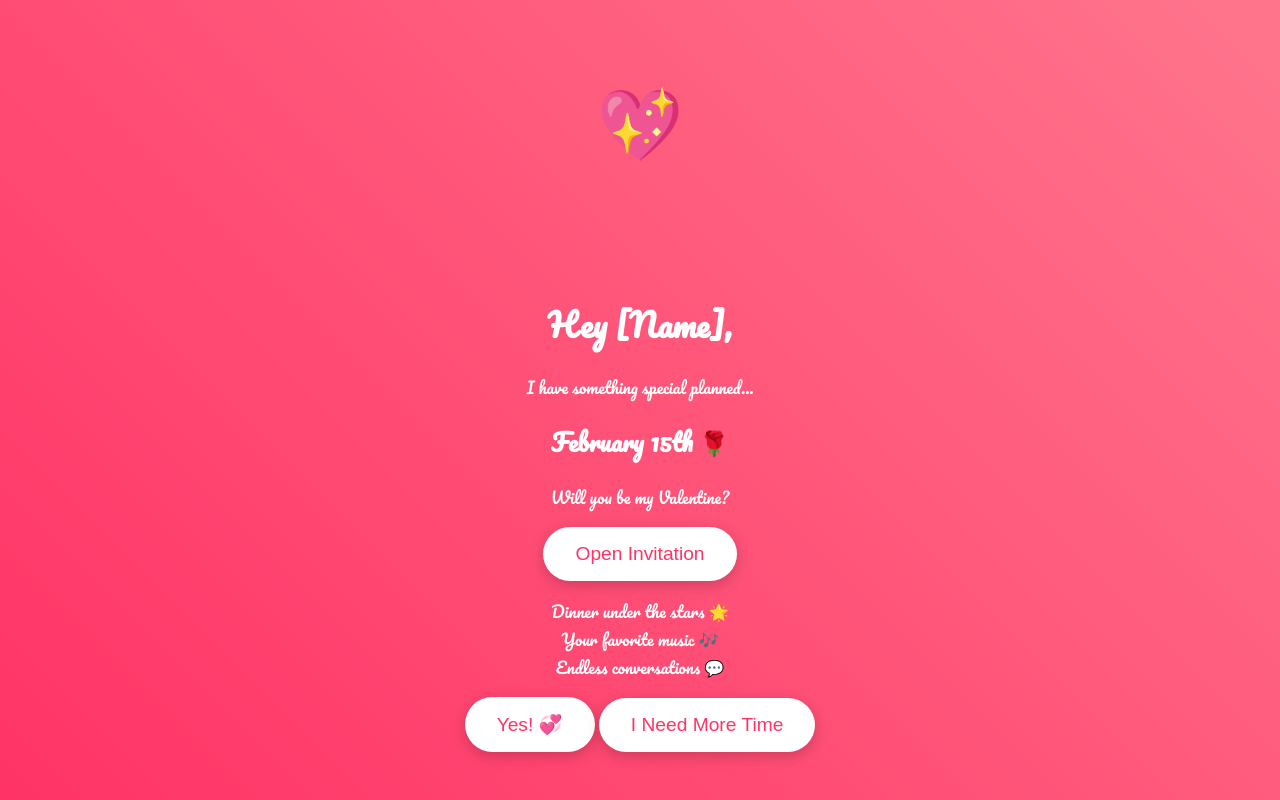
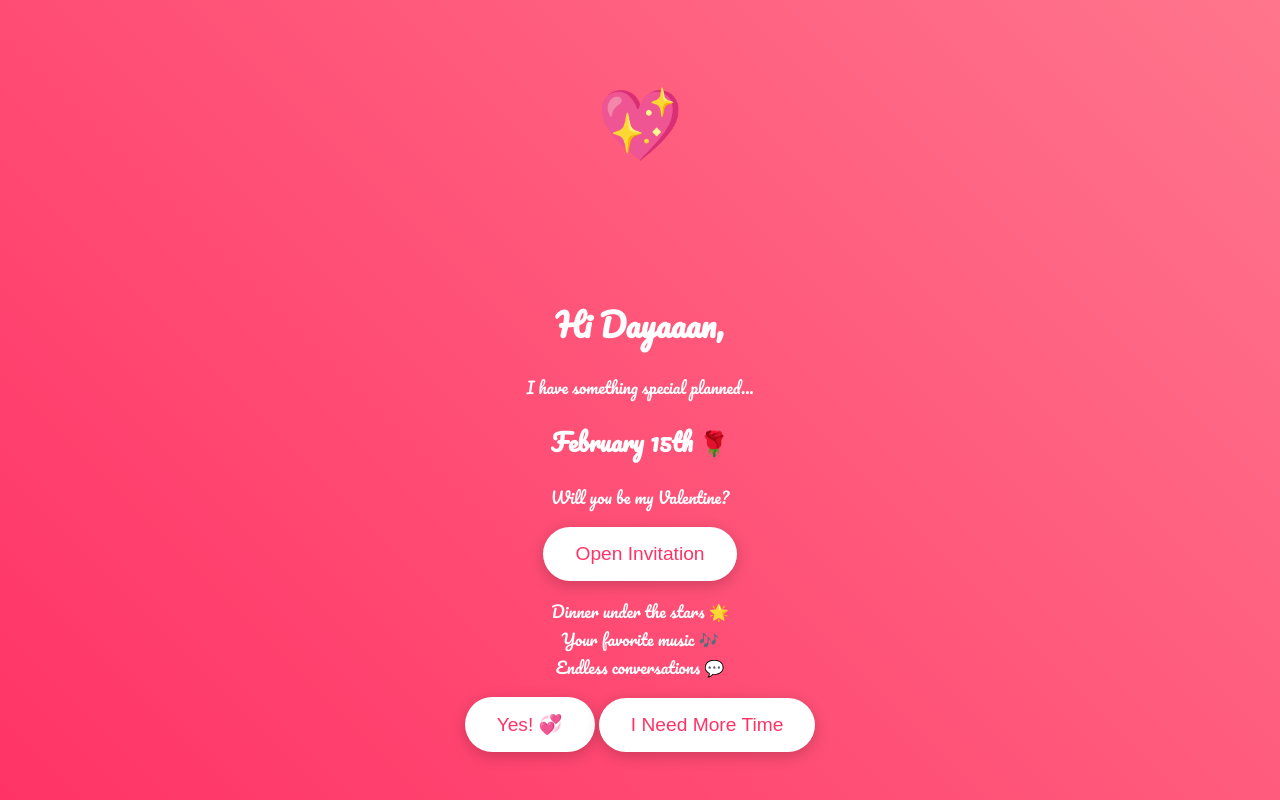
Before and after one commit to eltonlegion91/dungeonic, a plain HTML site: page dianne.html in a window 1280 px wide. Shown: the top 800 px of the page. Drawn offline with Linux system fonts and the light colour scheme.

Commit message:
Update dianne.html

```diff
--- a/dianne.html
+++ b/dianne.html
@@ -77,7 +77,7 @@
             <div class="heart">💖</div>
         </div>
 
-        <h1>Hey [Name],</h1>
+        <h1>Hi Dayaaan,</h1>
         <p>I have something special planned...</p>
         <h2>February 15th 🌹</h2>
         <p>Will you be my Valentine?</p>
```
